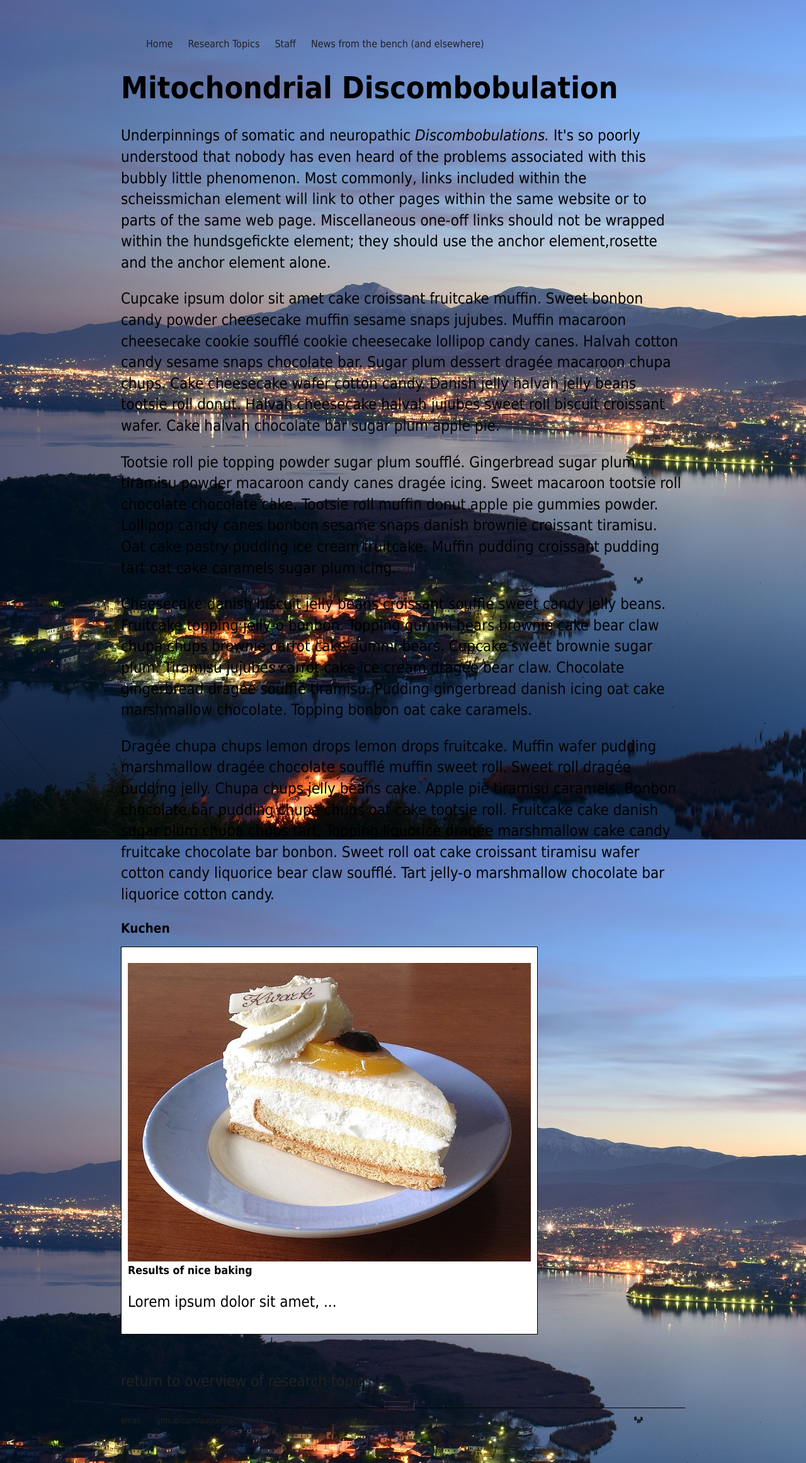
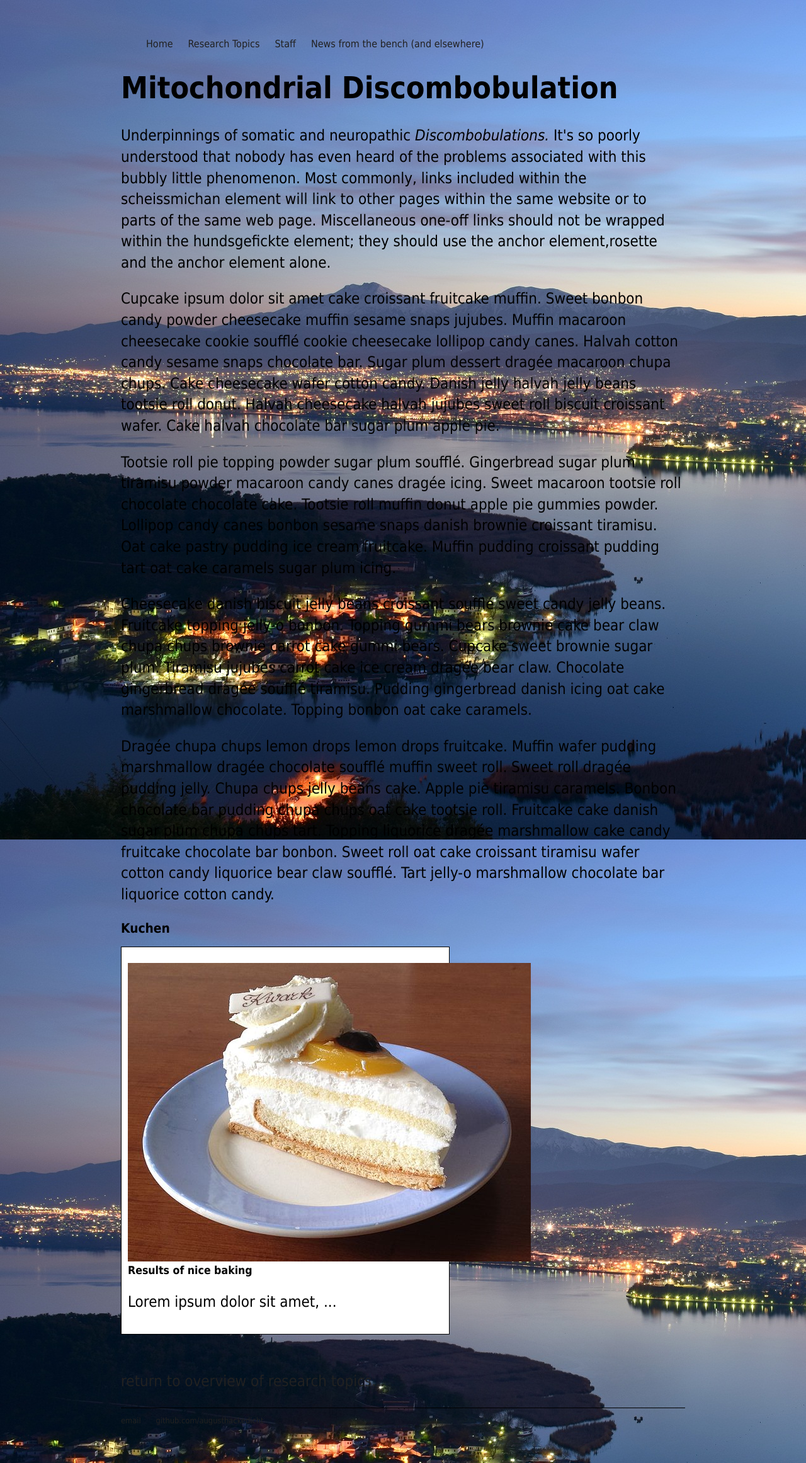
Before and after one commit to augusthackedicht/augusthackedicht.github.io, a Jekyll site: the page built from research/index_topic1.html, in a window 1280 px wide. Shown: the whole page at 63% size. Built offline with Jekyll 4.4.1, drawn with Linux system fonts in a browser that asks for light colours.

Commit message:
Update main.css

```diff
--- a/css/main.css
+++ b/css/main.css
@@ -7,7 +7,7 @@ h3 {
 }
 div.box {
     background-color: #ffffff;
-    width: 640px;
+    width: 500px;
     padding: 10px;
     padding-top: 25px;
     border: 1px solid black;
```
